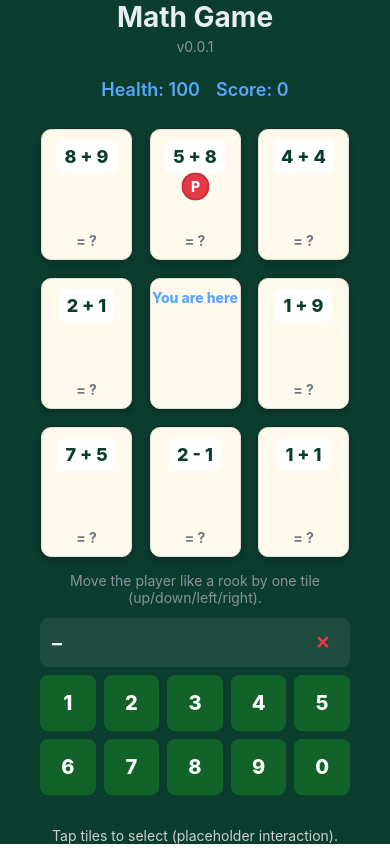
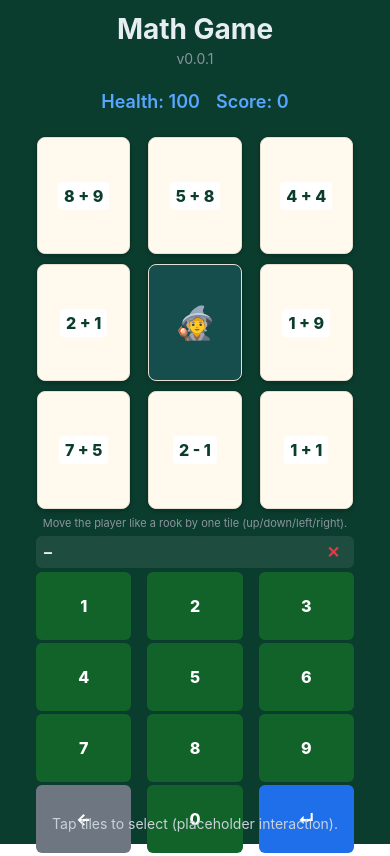
Before and after one commit to Silcrow/math-game, a React Native app: screen /game in a window 390 px wide. Built offline with nearby package versions, Linux system fonts and the light colour scheme.

Commit message:
feat: numbers pad and puzzles on cards

```diff
--- a/src/screens/GameScreen.tsx
+++ b/src/screens/GameScreen.tsx
@@ -30,16 +30,11 @@ export const GameScreen: React.FC<GameScreenProps> = ({ onTilePress, selected })
   const [answerText, setAnswerText] = useState('');
   type Problem = { text: string; answer: number };
   const [problems, setProblems] = useState<Record<string, Problem | null>>({}); // null when occupied (player)
-  const scale = useRef(new Animated.Value(1)).current;
-  const translate = useRef(new Animated.ValueXY({ x: 0, y: 0 })).current;
-  const shake = useRef(new Animated.Value(0)).current; // -1..1
   const wrapperLayout = useRef<{ x: number; y: number; width: number; height: number } | null>(null);
   const tileLayouts = useRef<Record<string, { x: number; y: number; width: number; height: number }>>({});
   const rowLayouts = useRef<Record<number, { x: number; y: number }>>({});
   const measuredKeys = useRef<Set<string>>(new Set());
   const [measured, setMeasured] = useState(0);
-
-  const markerSize = 28;
 
   // Settings (SFX/Haptics)
   const enableSfx = useSettingsStore((s) => s.enableSfx);
@@ -51,41 +46,12 @@ export const GameScreen: React.FC<GameScreenProps> = ({ onTilePress, selected })
 
   const keyFor = (r: number, c: number) => `${r}-${c}`;
 
-  const moveMarkerTo = (r: number, c: number) => {
-    const layout = tileLayouts.current[keyFor(r, c)];
-    if (!layout) return; // not laid out yet
-    // Center of the tile within wrapper
-    const targetX = layout.x + layout.width / 2 - markerSize / 2;
-    const targetY = layout.y + layout.height / 2 - markerSize / 2;
-    Animated.spring(translate, {
-      toValue: { x: targetX, y: targetY },
-      useNativeDriver: true,
-      friction: 12,
-      tension: 180,
-    }).start();
-  };
-
   const invalidTapFeedback = () => {
     // brief vibrate (if supported)
     if (enableHaptics) {
       try { Vibration.vibrate(20); } catch {}
     }
-    // shake animation sequence
-    Animated.sequence([
-      Animated.timing(shake, { toValue: -1, duration: 30, useNativeDriver: true }),
-      Animated.timing(shake, { toValue: 1, duration: 60, useNativeDriver: true }),
-      Animated.timing(shake, { toValue: -1, duration: 60, useNativeDriver: true }),
-      Animated.timing(shake, { toValue: 1, duration: 60, useNativeDriver: true }),
-      Animated.timing(shake, { toValue: 0, duration: 30, useNativeDriver: true }),
-    ]).start();
   };
-
-  // Initialize marker once all 9 tiles have measured
-  useEffect(() => {
-    if (measured >= 9) {
-      moveMarkerTo(playerPos.row, playerPos.col);
-    }
-  }, [playerPos.row, playerPos.col, measured]);
 
   const isSelected = (r: number, c: number) => {
     const sel = selected ?? internalSelected;
@@ -159,8 +125,7 @@ export const GameScreen: React.FC<GameScreenProps> = ({ onTilePress, selected })
     // eslint-disable-next-line react-hooks/exhaustive-deps
   }, [measured]);
 
-  // Typing to move: parse number and move to matching tile (rook one step)
-  useEffect(() => {
+  const handleSubmit = () => {
     if (!answerText) return;
     if (!/^-?\d+$/.test(answerText)) return;
     if (!isRunning) return;
@@ -196,31 +161,17 @@ export const GameScreen: React.FC<GameScreenProps> = ({ onTilePress, selected })
     if (enableSfx) playMove();
     setPlayerPos(target);
     increaseHealth(1);
-    const layout = tileLayouts.current[keyFor(r, c)];
-    if (layout) {
-      const targetX = layout.x + layout.width / 2 - markerSize / 2;
-      const targetY = layout.y + layout.height / 2 - markerSize / 2;
-      Animated.spring(translate, {
-        toValue: { x: targetX, y: targetY },
-        useNativeDriver: true,
-        friction: 12,
-        tension: 180,
-      }).start(() => {
     if (enableSfx) playSnap();
-      });
-    } else {
-      moveMarkerTo(r, c);
-    }
     // Update problems: destination cleared (handled in regen), left tile gets a new one
     regenerateBoardProblems(target, from);
     // optional external callback
     onTilePress?.(target);
-    // eslint-disable-next-line react-hooks/exhaustive-deps
-  }, [answerText]);
+  };
 
   return (
+    <View style={styles.wrapper}>
       <View
-      style={styles.wrapper}
+        style={styles.boardWrapper}
         onLayout={(e) => {
           const { x, y, width, height } = e.nativeEvent.layout;
           wrapperLayout.current = { x, y, width, height };
@@ -262,14 +213,11 @@ export const GameScreen: React.FC<GameScreenProps> = ({ onTilePress, selected })
                 }
               }}
               >
-                <View style={styles.cardFace}>
+                <View style={[styles.cardFace, !prob && styles.playerCard]}>
                   {prob ? (
-                    <>
                     <Text style={styles.problem}>{prob.text}</Text>
-                      <Text style={styles.answerHint}>= ?</Text>
-                    </>
                   ) : (
-                    <Text style={styles.occupied}>You are here</Text>
+                    <Text style={styles.playerEmoji}>🧙</Text>
                   )}
                 </View>
               </Pressable>
@@ -277,30 +225,14 @@ export const GameScreen: React.FC<GameScreenProps> = ({ onTilePress, selected })
           })}
         </View>
       ))}
-      {/* Floating player marker overlay */}
-      <Animated.View
-        pointerEvents="none"
-        style={[
-          styles.playerMarker,
-          {
-            transform: [
-              { translateX: translate.x },
-              { translateY: translate.y },
-              { scale },
-              { translateX: shake.interpolate({ inputRange: [-1, 1], outputRange: [-6, 6] }) },
-            ],
-          },
-        ]}
-      >
-        <Text style={styles.playerText}>P</Text>
-      </Animated.View>
+      {!isRunning && (
+        <View style={[StyleSheet.absoluteFill, { backgroundColor: 'rgba(0,0,0,0.4)' }]} />
+      )}
+      </View>
 
       <Text style={[styles.help, !isRunning && { opacity: 0.6 }]}>
         {measured < 9 ? 'Preparing board…' : 'Move the player like a rook by one tile (up/down/left/right).'}
       </Text>
-      {!isRunning && (
-        <View style={[StyleSheet.absoluteFill, { backgroundColor: 'rgba(0,0,0,0.4)' }]} />
-      )}
 
       {/* Number pad at the bottom */}
       <View style={styles.numPad}>
@@ -311,7 +243,7 @@ export const GameScreen: React.FC<GameScreenProps> = ({ onTilePress, selected })
           </Pressable>
         </View>
         <View style={styles.numGrid}>
-          {[1, 2, 3, 4, 5, 6, 7, 8, 9, 0].map((n) => (
+          {[1, 2, 3, 4, 5, 6, 7, 8, 9].map((n) => (
             <Pressable
               key={n}
               onPress={() => setAnswerText((prev) => prev + String(n))}
@@ -321,6 +253,27 @@ export const GameScreen: React.FC<GameScreenProps> = ({ onTilePress, selected })
               <Text style={styles.numBtnText}>{n}</Text>
             </Pressable>
           ))}
+          <Pressable
+            onPress={() => setAnswerText((prev) => prev.slice(0, -1))}
+            style={({ pressed }) => [styles.numBtn, styles.backspaceBtn, pressed && styles.numBtnPressed]}
+            disabled={!isRunning}
+          >
+            <Text style={styles.numBtnText}>←</Text>
+          </Pressable>
+          <Pressable
+            onPress={() => setAnswerText((prev) => prev + '0')}
+            style={({ pressed }) => [styles.numBtn, pressed && styles.numBtnPressed]}
+            disabled={!isRunning}
+          >
+            <Text style={styles.numBtnText}>0</Text>
+          </Pressable>
+          <Pressable
+            onPress={handleSubmit}
+            style={({ pressed }) => [styles.numBtn, styles.enterBtn, pressed && styles.numBtnPressed]}
+            disabled={!isRunning}
+          >
+            <Text style={styles.numBtnText}>↵</Text>
+          </Pressable>
         </View>
       </View>
     </View>
@@ -330,44 +283,48 @@ export const GameScreen: React.FC<GameScreenProps> = ({ onTilePress, selected })
 
 const styles = StyleSheet.create({
   wrapper: {
+    flex: 1,
     width: '100%',
-    maxWidth: 420,
-    paddingHorizontal: 16,
+    paddingHorizontal: 12,
     paddingVertical: 8,
+  },
+  boardWrapper: {
+    width: '100%',
     position: 'relative',
+    justifyContent: 'center',
   },
   row: {
     flexDirection: 'row',
     justifyContent: 'space-between',
-    marginVertical: 8,
+    marginVertical: 4,
   },
   card: {
     width: '30%', // three per row with spacing
-    aspectRatio: 0.7, // taller than wide, like a mahjong tile
+    aspectRatio: 0.8, // slightly less tall
     alignItems: 'center',
     justifyContent: 'center',
     backgroundColor: 'transparent',
-    borderRadius: 12,
+    borderRadius: 10,
     borderWidth: 1,
     borderColor: 'rgba(0,0,0,0.15)',
     position: 'relative',
     // iOS shadow
     shadowColor: '#000',
     shadowOpacity: 0.2,
-    shadowRadius: 6,
-    shadowOffset: { width: 0, height: 3 },
+    shadowRadius: 4,
+    shadowOffset: { width: 0, height: 2 },
     // Android elevation
-    elevation: 3,
+    elevation: 2,
   },
   cardFace: {
     flex: 1,
     width: '100%',
     height: '100%',
     backgroundColor: '#fff9ee', // ivory tile face
-    borderRadius: 10,
+    borderRadius: 8,
     alignItems: 'center',
-    justifyContent: 'space-between',
-    paddingVertical: 10,
+    justifyContent: 'center',
+    paddingVertical: 6,
     // subtle inner border to mimic tile edge
     borderWidth: 1,
     borderColor: '#e6dfd4',
@@ -392,21 +349,11 @@ const styles = StyleSheet.create({
     fontSize: 24,
     fontWeight: '800',
   },
-  playerMarker: {
-    position: 'absolute',
-    width: 28,
-    height: 28,
-    borderRadius: 14,
-    backgroundColor: '#e63946',
-    alignItems: 'center',
-    justifyContent: 'center',
-    borderWidth: 2,
-    borderColor: 'rgba(0,0,0,0.15)'
+  playerCard: {
+    backgroundColor: 'rgba(88, 166, 255, 0.15)',
   },
-  playerText: {
-    color: 'white',
-    fontWeight: '800',
-    fontSize: 14,
+  playerEmoji: {
+    fontSize: 32,
   },
   cardSubtitle: {
     color: '#6e7781',
@@ -415,29 +362,27 @@ const styles = StyleSheet.create({
   },
   help: {
     color: '#8b949e',
-    marginTop: 6,
+    marginTop: 2,
+    marginBottom: 2,
     textAlign: 'center',
+    fontSize: 11,
   },
   problem: {
     color: '#0b3d2e',
     backgroundColor: '#fff',
-    fontSize: 18,
+    fontSize: 16,
     fontWeight: '800',
-    paddingHorizontal: 8,
-    paddingVertical: 6,
-    borderRadius: 6,
+    paddingHorizontal: 6,
+    paddingVertical: 4,
+    borderRadius: 4,
   },
   answerHint: {
     color: '#6e7781',
     marginTop: 6,
     fontWeight: '700',
   },
-  occupied: {
-    color: '#58a6ff',
-    fontWeight: '800',
-  },
   numPad: {
-    marginTop: 12,
+    marginTop: 4,
     width: '100%',
   },
   numDisplay: {
@@ -445,23 +390,23 @@ const styles = StyleSheet.create({
     alignItems: 'center',
     justifyContent: 'space-between',
     backgroundColor: 'rgba(255,255,255,0.08)',
-    borderRadius: 8,
-    paddingHorizontal: 12,
-    paddingVertical: 10,
-    marginBottom: 8,
+    borderRadius: 6,
+    paddingHorizontal: 8,
+    paddingVertical: 4,
+    marginBottom: 4,
   },
   numDisplayText: {
     color: '#e6edf3',
-    fontSize: 20,
+    fontSize: 16,
     fontWeight: '700',
   },
   clearBtn: {
-    paddingHorizontal: 8,
-    paddingVertical: 4,
+    paddingHorizontal: 6,
+    paddingVertical: 2,
   },
   clearBtnText: {
     color: '#e63946',
-    fontSize: 18,
+    fontSize: 16,
     fontWeight: '800',
   },
   numGrid: {
@@ -470,13 +415,19 @@ const styles = StyleSheet.create({
     justifyContent: 'space-between',
   },
   numBtn: {
-    width: '18%',
-    aspectRatio: 1,
+    width: '30%',
+    aspectRatio: 1.4,
     backgroundColor: '#116329',
-    borderRadius: 8,
+    borderRadius: 6,
     alignItems: 'center',
     justifyContent: 'center',
-    marginBottom: 8,
+    marginBottom: 3,
+  },
+  backspaceBtn: {
+    backgroundColor: '#6e7781',
+  },
+  enterBtn: {
+    backgroundColor: '#1f6feb',
   },
   numBtnPressed: {
     opacity: 0.7,
@@ -484,7 +435,7 @@ const styles = StyleSheet.create({
   },
   numBtnText: {
     color: '#fff',
-    fontSize: 20,
+    fontSize: 16,
     fontWeight: '800',
   },
 });
```
Also changed, not shown: app/game.tsx (+14 -13 lines), 1 other file (tests, documents, lock files or other folders). Lines whose indentation alone changed are shown as unchanged.
